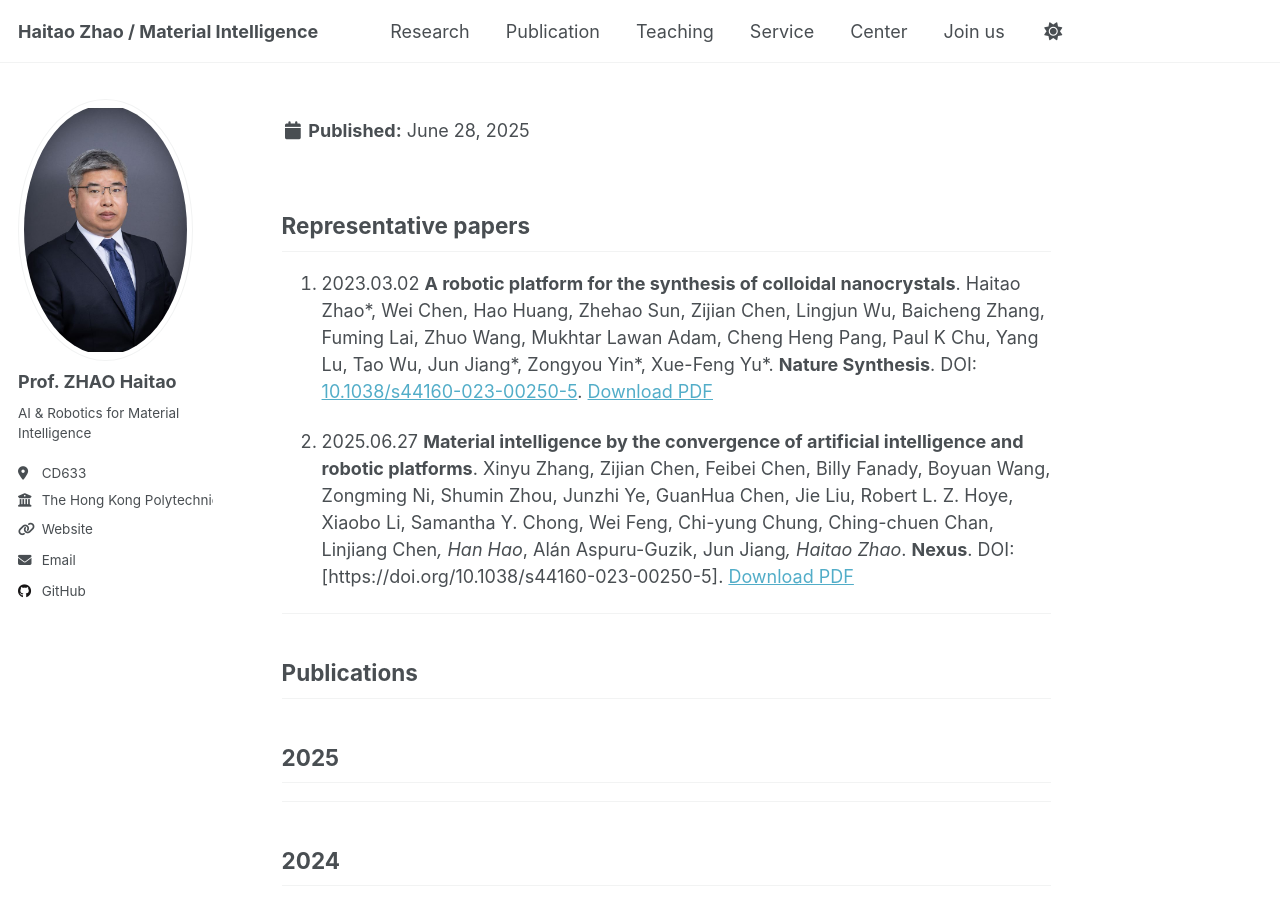
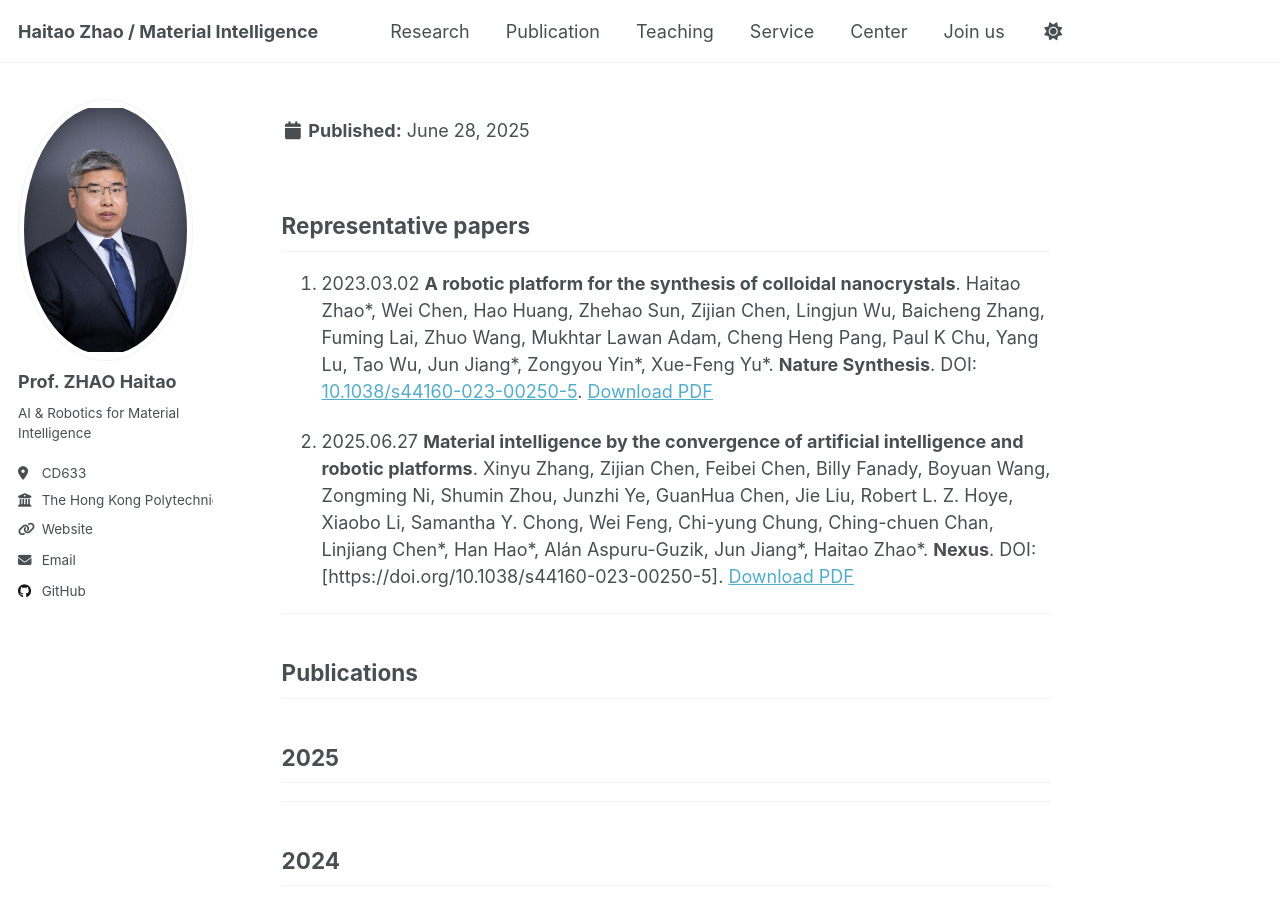
Before and after one commit to HaitaoZhao-PolyU/HaitaoZhao-PolyU.github.io, a Jekyll site: the page built from _publication1/publication.md, in a window 1280 px wide and 900 px high. Built offline with Jekyll 4.4.1, drawn with Linux system fonts in a browser that asks for light colours.

```diff
--- a/_publication1/publication.md
+++ b/_publication1/publication.md
@@ -8,7 +8,7 @@ collection: publication1
 
 1. 2023.03.02 **A robotic platform for the synthesis of colloidal nanocrystals**. Haitao Zhao\*, Wei Chen, Hao Huang, Zhehao Sun, Zijian Chen, Lingjun Wu, Baicheng Zhang, Fuming Lai, Zhuo Wang, Mukhtar Lawan Adam, Cheng Heng Pang, Paul K Chu, Yang Lu, Tao Wu, Jun Jiang\*, Zongyou Yin\*, Xue-Feng Yu\*. **Nature Synthesis**. DOI: [10.1038/s44160-023-00250-5](https://doi.org/10.1038/s44160-023-00250-5). [Download PDF](/files/s44160-023-00250-5 (2).pdf)
 
-2. 2025.06.27 **Material intelligence by the convergence of artificial intelligence and robotic platforms**. Xinyu Zhang, Zijian Chen, Feibei Chen, Billy Fanady, Boyuan Wang, Zongming Ni, Shumin Zhou, Junzhi Ye, GuanHua Chen, Jie Liu, Robert L. Z. Hoye, Xiaobo Li, Samantha Y. Chong, Wei Feng, Chi-yung Chung, Ching-chuen Chan, Linjiang Chen*, Han Hao*, Alán Aspuru-Guzik, Jun Jiang*, Haitao Zhao*. **Nexus**. DOI: [https://doi.org/10.1038/s44160-023-00250-5]. [Download PDF](/files/s44160-023-00250-5 (2).pdf)
+2. 2025.06.27 **Material intelligence by the convergence of artificial intelligence and robotic platforms**. Xinyu Zhang, Zijian Chen, Feibei Chen, Billy Fanady, Boyuan Wang, Zongming Ni, Shumin Zhou, Junzhi Ye, GuanHua Chen, Jie Liu, Robert L. Z. Hoye, Xiaobo Li, Samantha Y. Chong, Wei Feng, Chi-yung Chung, Ching-chuen Chan, Linjiang Chen\*, Han Hao\*, Alán Aspuru-Guzik, Jun Jiang\*, Haitao Zhao\*. **Nexus**. DOI: [https://doi.org/10.1038/s44160-023-00250-5]. [Download PDF](/files/s44160-023-00250-5 (2).pdf)
 
 ---
 ## Publications
```
